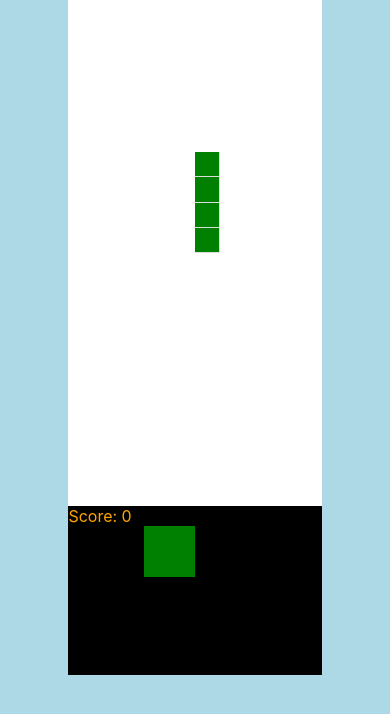
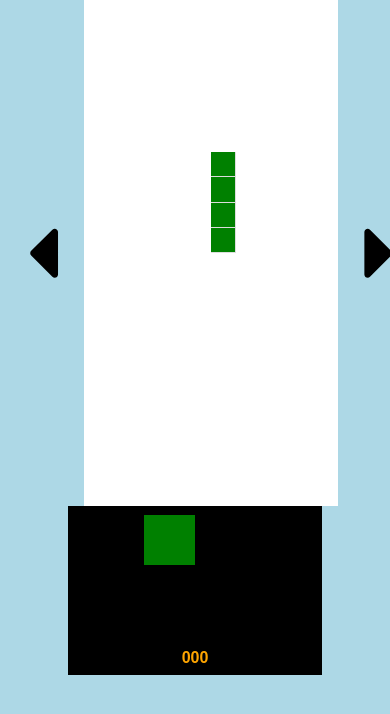
Before and after one commit to selcukcihan/reactris, a React (Create React App) app: page / in a window 390 px wide. Shown: the top 714 px of the page. Built offline with nearby package versions, Linux system fonts and the light colour scheme.

Commit message:
Digitalize counter

```diff
--- a/package.json
+++ b/package.json
@@ -3,10 +3,10 @@
   "version": "0.1.0",
   "private": true,
   "dependencies": {
-    "konva": "^4.0.17",
     "react": "^16.11.0",
     "react-dom": "^16.11.0",
-    "react-konva": "^16.10.1-0",
+    "react-icons": "^3.8.0",
+    "react-responsive": "^8.0.1",
     "react-scripts": "3.2.0"
   },
   "scripts": {
--- a/src/App.css
+++ b/src/App.css
@@ -65,12 +65,24 @@ html, body, #root {
     font-weight: 700;
 }
 
+.center-control {
+    margin: 0 auto;
+    display: block;
+    font-size: 10vh;
+}
+
+.center-control-container {
+    display: flex;
+    align-items: center;
+    height: 100%;
+}
 
 .preview-grid-container {
     display: grid;
     grid-template-columns: repeat(4, 1fr);
     width: 12vh;
     height: 12vh;
+    padding-top: 1vh;
 }
 
 .preview.occupied {
@@ -84,3 +96,9 @@ html, body, #root {
 .preview.empty {
     background-color: black;
 }
+
+.digital {
+    font-family: 'Orbitron', sans-serif;
+}
+
+@import url('https://fonts.googleapis.com/css?family=Orbitron&display=swap');
--- a/src/App.js
+++ b/src/App.js
@@ -1,7 +1,10 @@
 import React, { Component } from "react";
+import { useMediaQuery } from 'react-responsive';
+
+import { FaCaretLeft, FaCaretRight } from 'react-icons/fa';
 
 import Board from "./game/Board";
-import { WIDTH, HEIGHT } from './game/Constants';
+import { TICK_INTERVAL_SECONDS, WIDTH, HEIGHT } from './game/Constants';
 
 import './App.css';
 
@@ -30,7 +33,7 @@ class App extends Component {
                 }
                 return { board };
             })
-        }, 1000);
+        }, TICK_INTERVAL_SECONDS * 1000);
     }
 
     checkGameOver = (board) => {
@@ -107,6 +110,10 @@ class App extends Component {
 
     componentWillUnmount() {
         document.removeEventListener("keydown", this.handleKeyPress);
+
+        if (this.intervalId) {
+            clearInterval(this.intervalId);
+        }
     }
 
     getDivs = () => {
@@ -128,15 +135,25 @@ class App extends Component {
     };
 
     render() {
+        const Mobile = ({ children }) => {
+            const isMobile = useMediaQuery({ maxWidth: "1224px" });
+            return isMobile ? children : null;
+        };
         return (
             <div className="full-height">
                 <div className="game-height main-grid-container">
-                    <div onTouchEnd={this.handleTouchLeft}>
+                    <div className="center-control-container" onTouchEnd={this.handleTouchLeft}>
+                        <Mobile>
+                            <FaCaretLeft className="center-control"/>
+                        </Mobile>
                     </div>
                     <div className="game-grid-container" onTouchEnd={this.handleTouchMain}>
                         {this.getDivs()}
                     </div>
-                    <div onTouchEnd={this.handleTouchRight}>
+                    <div className="center-control-container" onTouchEnd={this.handleTouchRight}>
+                        <Mobile>
+                            <FaCaretRight className="center-control"/>
+                        </Mobile>
                     </div>
                 </div>
                 {this.renderControlArea()}
@@ -147,19 +164,20 @@ class App extends Component {
     renderControlArea = () => {
         if (this.state.board.gameOver()) {
             return (
-                <div className="game-width control-height margin-auto secondary-color center-text">
-                    Game Over!
-                    <br/>
-                    {"Your final score is " + this.state.board.getScore()}
+                <div className="game-width control-height margin-auto secondary-color center-text digital">
+                    {"Your score is " + this.state.board.getScore()}
                 </div>
             );
         } else {
             return (
-                <div className="game-width control-height margin-auto secondary-color"
-                     ontouchend={this.handleTouchControl}>
-                    {"Score: " + this.state.board.getScore()}
+                <div className="game-width control-height margin-auto secondary-color digital"
+                     onTouchEnd={this.handleTouchControl}>
                     <div className="preview-grid-container margin-auto control-height center-text">
+
                         {this.getDivsForPreview()}
+                    </div>
+                    <div className="margin-auto control-height center-text">
+                        {this.state.board.getScore()}
                     </div>
                 </div>
             );
--- a/src/game/Board.js
+++ b/src/game/Board.js
@@ -3,8 +3,8 @@ import Shape from './Shape';
 
 
 class Board {
-    // Board'un en ust sol kutucugu (x, y) = (0, 0) koordinati.
-    //          en alt sag kutucugu (x, y) = (WIDTH - 1, HEIGHT - 1) koordinati.
+    // Board'un en ust sol kutucugunun koordinati (x, y) = (0, 0)
+    //          en alt sag kutucugunun koordinati (x, y) = (WIDTH - 1, HEIGHT - 1)
 
     constructor(updateCallback) {
         this.updateCallback = updateCallback;
@@ -44,7 +44,7 @@ class Board {
         }
         let { isolatedBoard, } = this.current.rotate(true);
         if (this.hasCollision(isolatedBoard)) {
-            this.current.rotate(false); // undo the move
+            this.current.rotate(false); // geri al cunku hamle gecerli degil
         }
     };
 
@@ -54,7 +54,7 @@ class Board {
         }
         const { isolatedBoard, } = this.current.move(1, 0);
         if (this.hasCollision(isolatedBoard)) {
-            this.current.move(-1, 0); // undo the move
+            this.current.move(-1, 0); // geri al cunku hamle gecerli degil
         }
     };
 
@@ -64,7 +64,7 @@ class Board {
         }
         const { isolatedBoard, } = this.current.move(-1, 0);
         if (this.hasCollision(isolatedBoard)) {
-            this.current.move(1, 0); // undo the move
+            this.current.move(1, 0); // geri al cunku hamle gecerli degil
         }
     };
 
@@ -104,7 +104,7 @@ class Board {
             this.newShape();
         }
 
-        return null; // TODO patlamayı hallet
+        return null; // TODO animasyonlu patlama icin burada patlayan bolumu return etmek gerekecek
     };
 
     newShape = () => {
@@ -156,7 +156,7 @@ class Board {
     };
 
     getScore = () => {
-        return this.score;
+        return ("000" + this.score).slice(-3);
     }
 
     getNextShape = () => {
--- a/src/game/Constants.js
+++ b/src/game/Constants.js
@@ -1,3 +1,3 @@
-export const WIDTH = 10; // logical width of tetris board (assuming each tile is 1x1)
-export const HEIGHT = WIDTH * 2; // logical height of tetris board
-export const TICK_INTERVAL_SECONDS = 0.5;
+export const WIDTH = 10; // tetris board'unun genisligi (her kutucuk 1x1)
+export const HEIGHT = WIDTH * 2; // tetris board'unun yuksekligi
+export const TICK_INTERVAL_SECONDS = 1; // sekillerin asagi inme hizi
```
Also changed, not shown: 1 other file (tests, documents, lock files or other folders).
